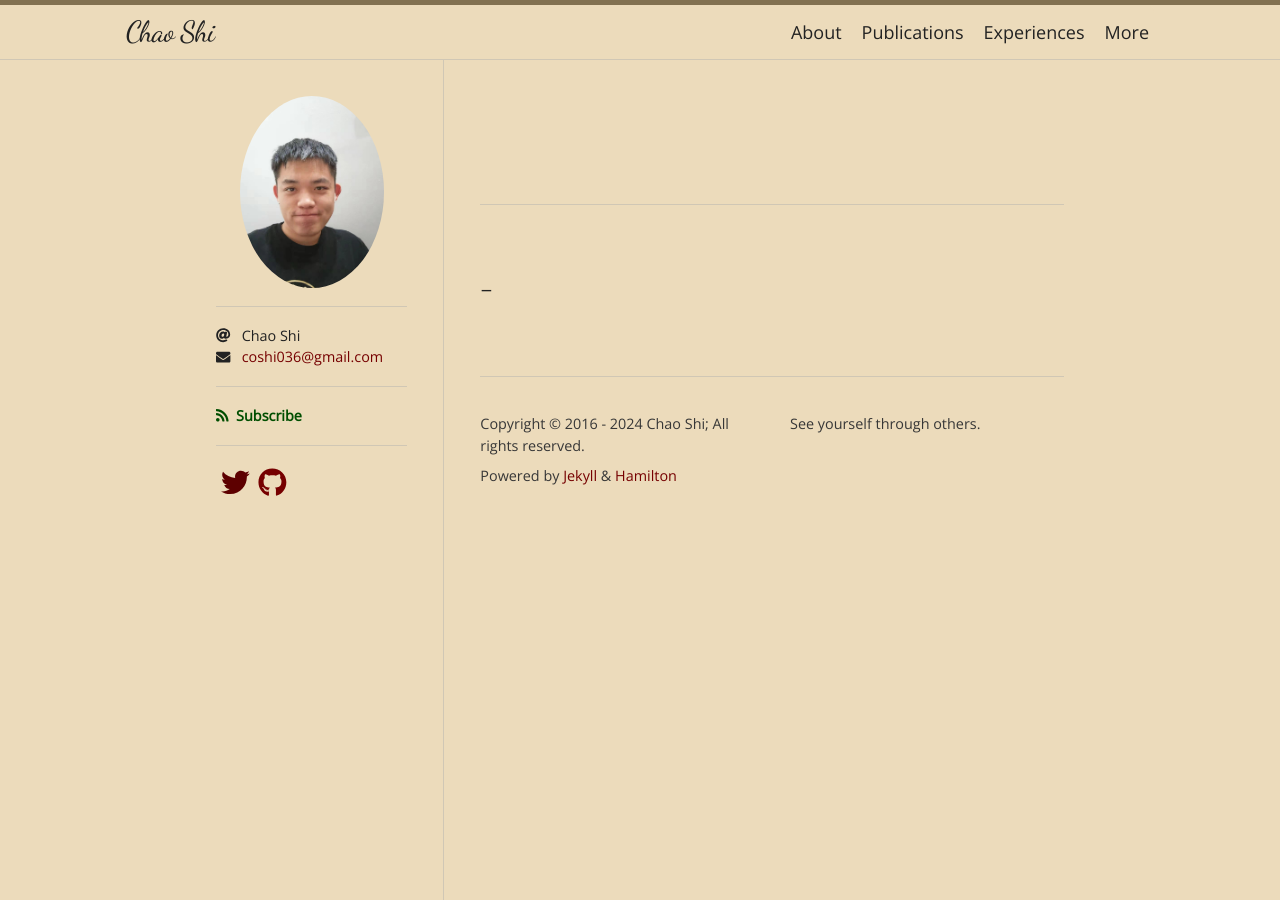
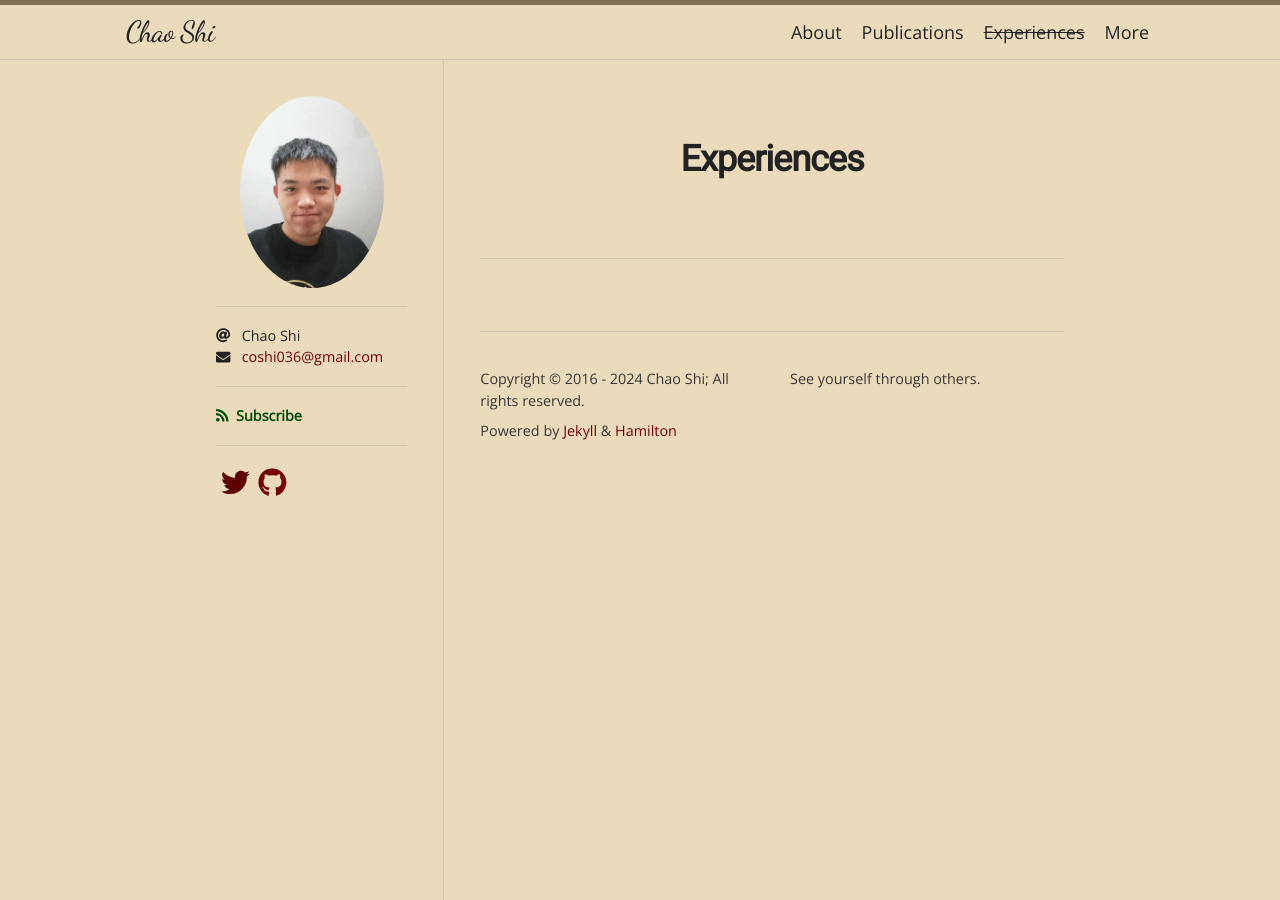
Before and after one commit to ChaoShi036/ChaoShi036.github.io, a Jekyll site: the page built from experiences.md, in a window 1280 px wide. Built offline with Jekyll 4.4.1, drawn with Linux system fonts in a browser that asks for light colours; nearby versions of some CDN libraries; some web fonts are replaced; our own code applies the rules of GitHub Pages for plain Markdown files.

Commit message:
Update experiences.md

```diff
--- a/experiences.md
+++ b/experiences.md
@@ -1 +1,5 @@
---
+---
+layout: page
+title: Experiences
+permalink: /experiences/
+---
```
